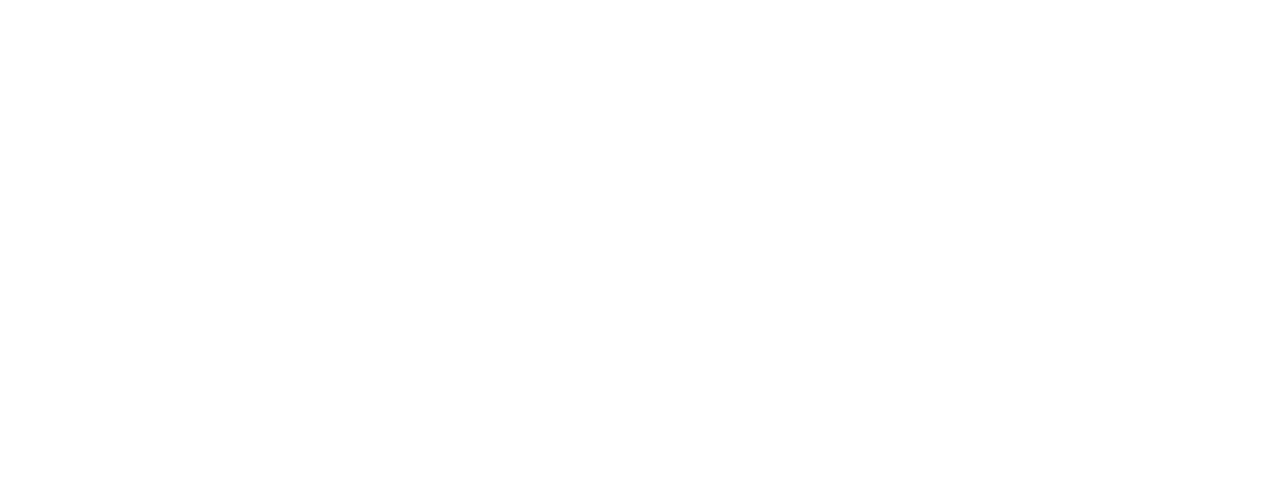
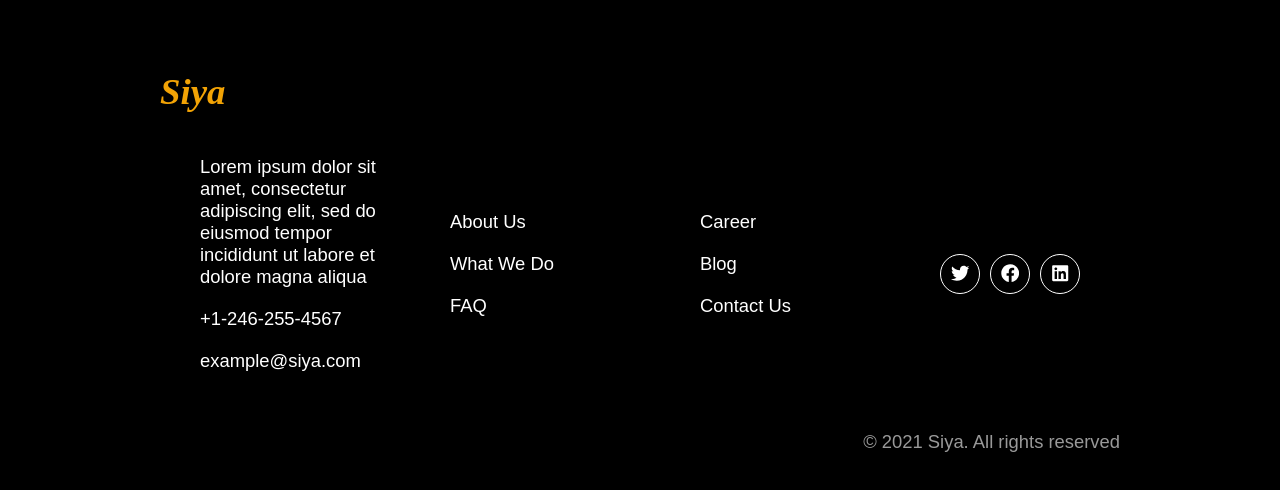
Before and after one commit to Mar-Issah/React-and-Styled-Components-website, a React (Create React App) app: page / in a window 1280 px wide. Shown: the part 2009-2499 px from the top of the page. Before the commit the page ends 1954 px from the top, so only its background shows below. Built offline with nearby package versions, Linux system fonts and the light colour scheme.

Commit message:
footer styles

```diff
--- a/package.json
+++ b/package.json
@@ -8,6 +8,7 @@
     "@testing-library/user-event": "^12.8.3",
     "react": "^17.0.2",
     "react-dom": "^17.0.2",
+    "react-icons": "^4.3.1",
     "react-scripts": "4.0.3",
     "styled-components": "^5.3.1",
     "web-vitals": "^1.1.2"
--- a/src/App.js
+++ b/src/App.js
@@ -2,6 +2,7 @@ import Header from "./components/Header";
 import { ThemeProvider } from "styled-components";
 import GlobalStyles from "./components/styles/Global.Styled";
 import Card from "./components/Card";
+import Footer from "./components/Footer";
 import { Container } from "./components/styles/Container.Styled";
 import contents from "./contents";
 
@@ -23,6 +24,7 @@ function App() {
 					<Card key={index} item={item} />
 				))}
 			</Container>
+			<Footer />
 		</ThemeProvider>
 	);
 }
--- a/src/components/Footer.js
+++ b/src/components/Footer.js
@@ -1,8 +1,8 @@
-import SocialIcons from "./SocialIcons";
-import { Container } from "./styles/Container.styled";
-import { Flex } from "./styles/Flex.styled";
-import { StyledFooter } from "./styles/Footer.styled";
-import { Logo } from "./styles/Header.styled";
+import Social from "./Social";
+import { Flex } from "./styles/Flex.Styled";
+import { StyledFooter } from "./styles/Footer.Styled";
+import { Logo } from "./styles/Header.Styled";
+import { Container } from "./styles/Container.Styled";
 
 export default function Footer() {
 	return (
@@ -16,8 +16,8 @@ export default function Footer() {
 							Lorem ipsum dolor sit amet, consectetur adipiscing elit, sed do
 							eiusmod tempor incididunt ut labore et dolore magna aliqua
 						</li>
-						<li>+1-543-123-4567</li>
-						<li>example@huddle.com</li>
+						<li>+1-246-255-4567</li>
+						<li>example@siya.com</li>
 					</ul>
 					<ul>
 						<li>About Us</li>
@@ -31,10 +31,10 @@ export default function Footer() {
 						<li>Contact Us</li>
 					</ul>
 
-					<SocialIcons />
+					<Social />
 				</Flex>
 
-				<p>&copy; 2021 Huddle. All rights reserved</p>
+				<p>&copy; 2021 Siya. All rights reserved</p>
 			</Container>
 		</StyledFooter>
 	);
--- a/src/components/Social.js
+++ b/src/components/Social.js
@@ -1,5 +1,5 @@
 import { FaTwitter, FaFacebook, FaLinkedin } from "react-icons/fa";
-import { StyledSocialIcons } from "./styles/SocialIcons.styled";
+import { StyledSocialIcons } from "./styles/Social.Styled";
 
 export default function SocialIcons() {
 	return (
```
Also changed, not shown: 1 other file (tests, documents, lock files or other folders).
